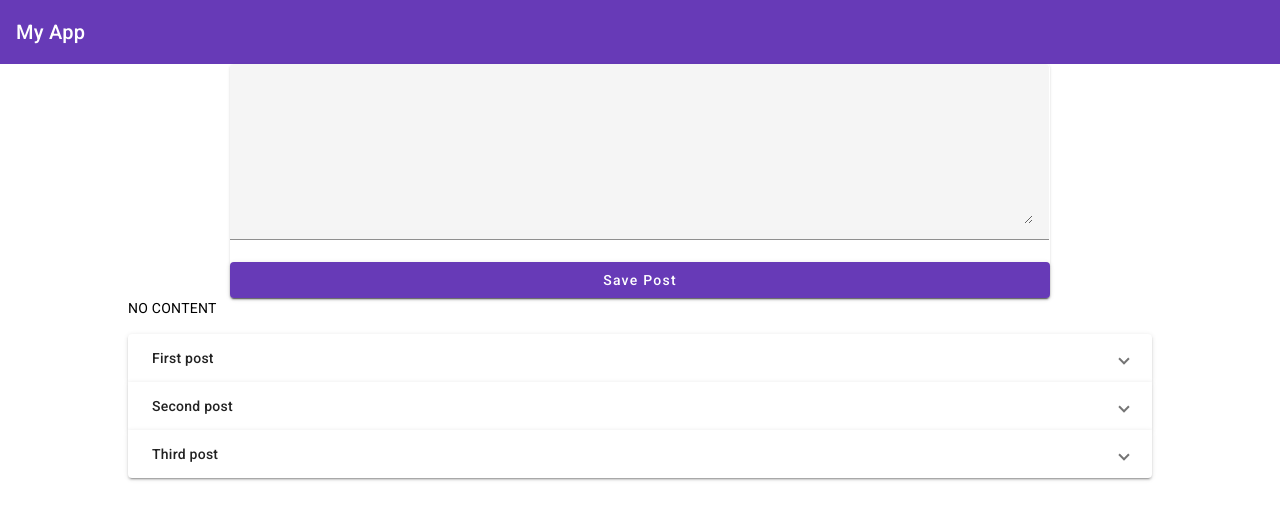
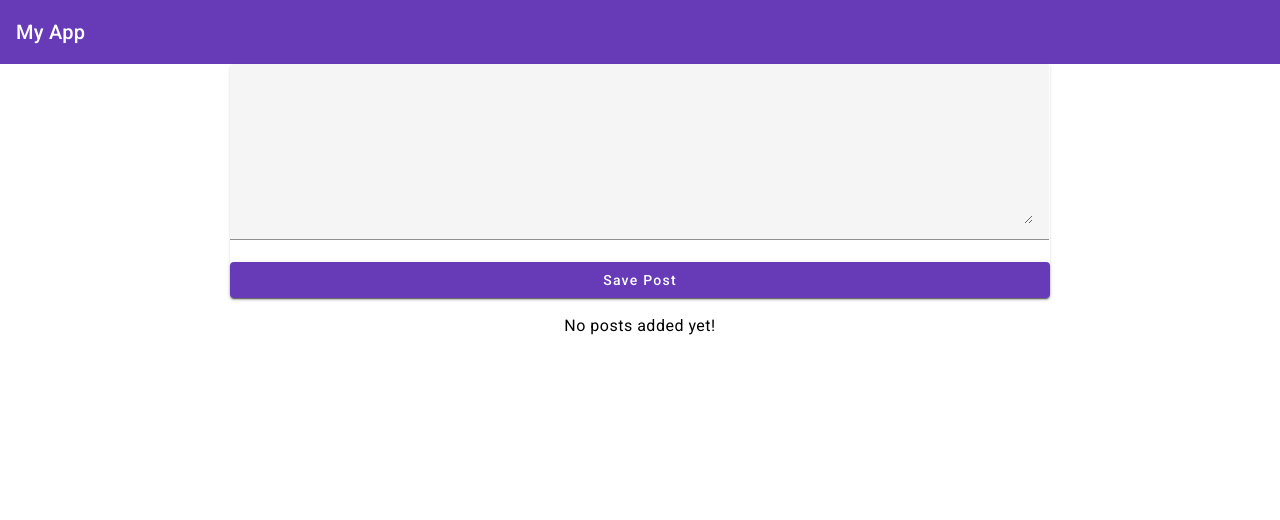
Before and after one commit to brendon-rofe/udemy-mean, an Angular app in the folder mean-course/: page / in a window 1280 px wide. Shown: the top 520 px of the page. Built offline with nearby package versions, Linux system fonts and the light colour scheme.

Commit message:
Get list of posts

```diff
--- a/mean-course/src/app/posts/post-create/post-create.component.ts
+++ b/mean-course/src/app/posts/post-create/post-create.component.ts
@@ -7,7 +7,7 @@
 })
 export class PostCreateComponent {
   enteredValue = '';
-  newPost = 'NO CONTENT';
+  newPost = '';
 
   onAddPost() {
     this.newPost = this.enteredValue;
--- a/mean-course/src/app/posts/post-list/post-list.component.css
+++ b/mean-course/src/app/posts/post-list/post-list.component.css
@@ -2,3 +2,7 @@
   display: block;
   margin-top: 1rem;
 }
+
+.info-text {
+  text-align: center;
+}
--- a/mean-course/src/app/posts/post-list/post-list.component.html
+++ b/mean-course/src/app/posts/post-list/post-list.component.html
@@ -1,4 +1,4 @@
-<mat-accordion>
+<mat-accordion multi="true" *ngIf="posts.length > 0">
   <mat-expansion-panel *ngFor="let post of posts">
     <mat-expansion-panel-header >
       {{ post.title }}
@@ -6,3 +6,4 @@
     <p>{{ post.content }}</p>
   </mat-expansion-panel>
 </mat-accordion>
+<p class="info-text mat-body-1" *ngIf="posts.length <= 0">No posts added yet!</p>
--- a/mean-course/src/app/posts/post-list/post-list.component.ts
+++ b/mean-course/src/app/posts/post-list/post-list.component.ts
@@ -8,10 +8,12 @@
 })
 export class PostListComponent {
 
-  posts = [
-    { title: "First post", content: "This is the first post\s content" },
-    { title: "Second post", content: "This is the Second post\s content" },
-    { title: "Third post", content: "This is the Third post\s content" },
-  ];
+  // posts = [
+  //   { title: "First post", content: "This is the first post\s content" },
+  //   { title: "Second post", content: "This is the Second post\s content" },
+  //   { title: "Third post", content: "This is the Third post\s content" },
+  // ];
+
+  posts = [];
 
 }
```
